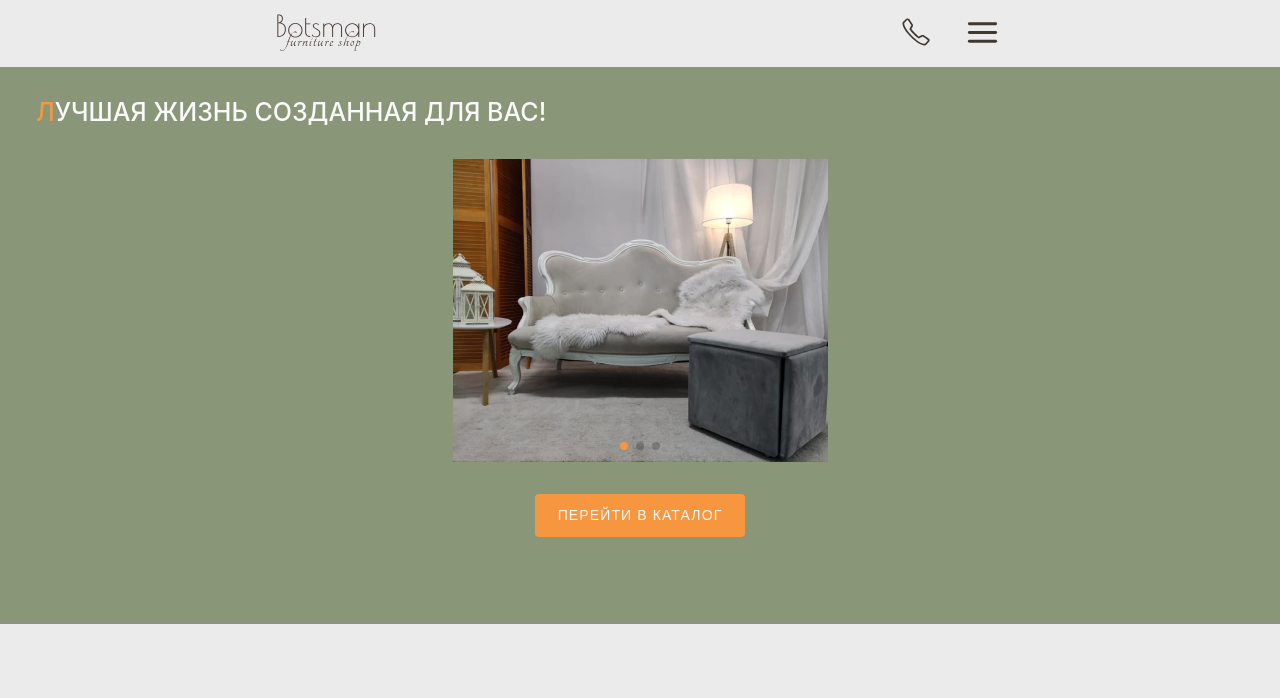
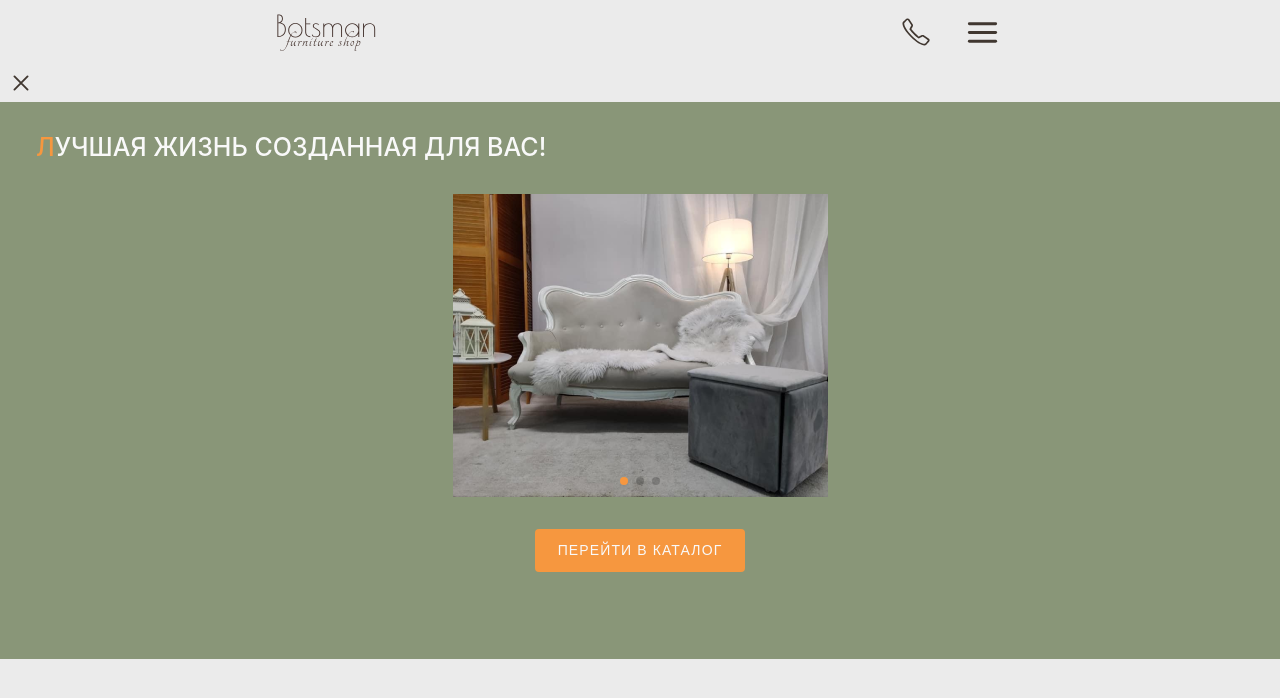
Before and after one commit to Tanya8135/botsman-test, a React (Create React App) app: page / in a window 1280 px wide. Shown: the top 698 px of the page. Built offline with nearby package versions, Linux system fonts and the light colour scheme.

Commit message:
started burgerMenu; add btn 'close'

```diff
--- /dev/null
+++ b/src/components/BurgerMenu/BurgerMenu.jsx
@@ -0,0 +1,19 @@
+import React from "react";
+import { IoCloseOutline } from "react-icons/io5";
+
+import css from "./BurgerMenu.module.css";
+
+function BurgerMenu() {
+  return (
+    <div className={`${css.menuContainer} ${css.jsMenuContainer}`}>
+      {/* btn-close */}
+      <button
+        className={`${css.menuToggle} ${css.menuClose} ${css.jsCloseMenu}`}
+      >
+        <IoCloseOutline className={css.menuCloseIcon} />
+      </button>
+    </div>
+  );
+}
+
+export default BurgerMenu;
--- /dev/null
+++ b/src/components/BurgerMenu/BurgerMenu.module.css
@@ -0,0 +1,20 @@
+.menuCloseIcon {
+  min-width: 30px;
+  min-height: 30px;
+}
+
+.menuToggle {
+  margin: 0;
+  background-color: transparent;
+  outline: none;
+  border: none;
+  border-radius: 50%;
+  cursor: none;
+  color: #403730;
+
+  &:hover,
+  &:focus {
+    color: #f6973f;
+    background-color: transparent;
+  }
+}
--- a/src/components/Header/Header.jsx
+++ b/src/components/Header/Header.jsx
@@ -3,6 +3,8 @@ import logo from '../../img/logoBotsmanMin.svg';
 import { SlPhone } from 'react-icons/sl';
 import { FiMenu } from 'react-icons/fi';
 import css from './Header.module.css';
+
+import BurgerMenu from 'components/BurgerMenu/BurgerMenu';
 
 function Header() {
   return (
@@ -35,6 +37,7 @@ function Header() {
           </div>
         </div>
       </div>
+      <BurgerMenu/>
     </header>
   );
 }
```
Also changed, not shown: public/images/icons.svg (deleted).
